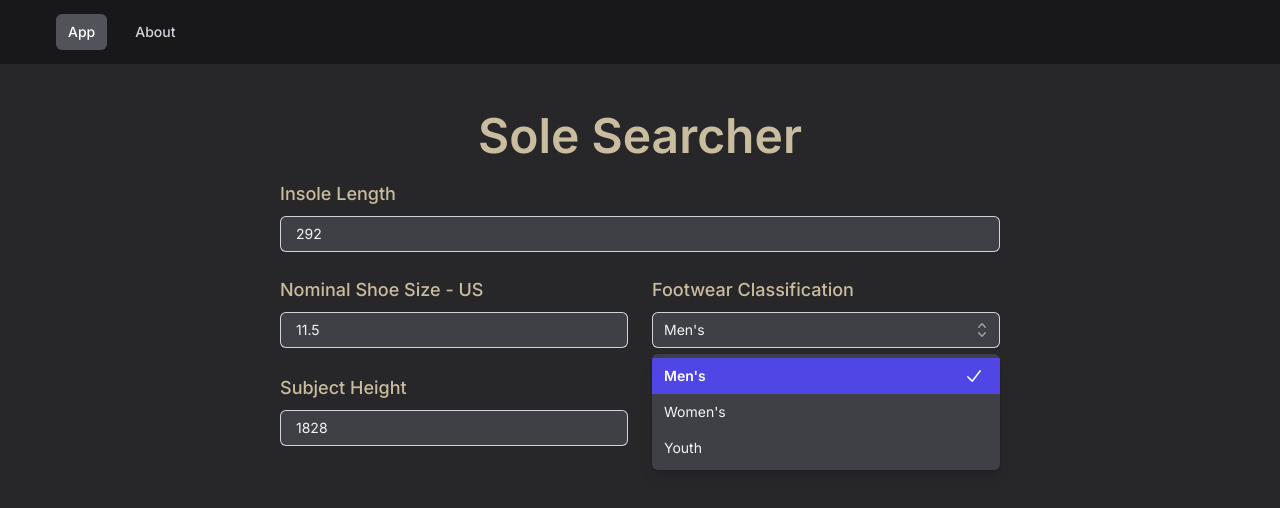
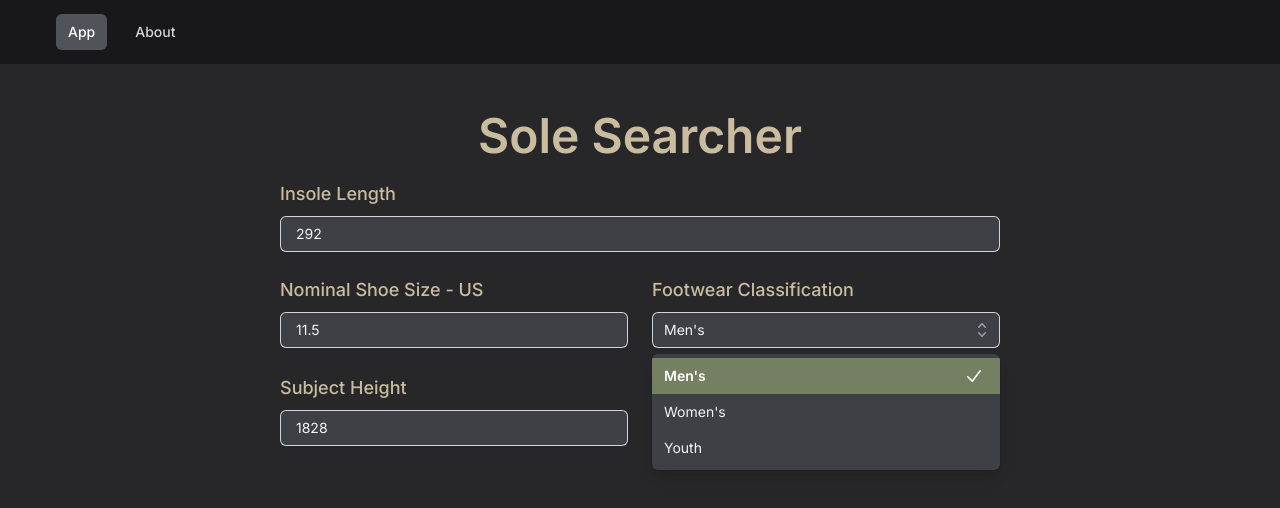
Before and after one commit to briancohan/solesearcher, a Next.js app: page / in a window 1280 px wide. Both pictures are taken after a click on the button "Men's". Shown: the top 508 px of the page. Built offline with nearby package versions, Linux system fonts and the light colour scheme.

Commit message:
fix form element focus color

```diff
--- a/src/components/BaseInput.tsx
+++ b/src/components/BaseInput.tsx
@@ -21,7 +21,7 @@ const BaseInput: React.FC<BaseInputProps> = ({ name, type = 'text', value = '',
       slotProps={{
         input: {
           className:
-            'block w-full rounded-md border-0 py-1.5 px-4 text-gray-100 shadow-sm ring-1 bg-zinc-700 ring-inset ring-gray-300 placeholder:text-gray-400 focus:ring-2 focus:ring-inset focus:ring-orange-600 sm:text-sm sm:leading-6',
+            'block w-full rounded-md border-0 py-1.5 px-4 text-gray-100 shadow-sm ring-1 bg-zinc-700 ring-inset ring-gray-300 placeholder:text-gray-400 focus:ring-2 focus:ring-inset focus:ring-sole-green sm:text-sm sm:leading-6',
           onChange: (e) => onChange(e.target.value),
         },
       }}
--- a/src/components/Select.tsx
+++ b/src/components/Select.tsx
@@ -19,7 +19,7 @@ const Select: React.FC<SelectProps> = ({ name, options, value, onChange }) => {
         <div>
           {name && <Label name='name'>{name}</Label>}
           <div className='relative mt-2'>
-            <Listbox.Button className='relative w-full cursor-default rounded-md bg-zinc-700 py-1.5 pl-3 pr-10 text-left text-gray-100 shadow-sm ring-1 ring-inset ring-gray-300 focus:outline-none focus:ring-2 focus:ring-indigo-600 sm:text-sm sm:leading-6'>
+            <Listbox.Button className='relative w-full cursor-default rounded-md bg-zinc-700 py-1.5 pl-3 pr-10 text-left text-gray-100 shadow-sm ring-1 ring-inset ring-gray-300 focus:outline-none focus:ring-2 focus:ring-sole-green sm:text-sm sm:leading-6'>
               <span className='block truncate'>{value}</span>
               <span className='absolute inset-y-0 right-0 flex items-center pr-2 pointer-events-none'>
                 <ChevronUpDownIcon className='w-5 h-5 text-gray-400' aria-hidden='true' />
@@ -38,7 +38,7 @@ const Select: React.FC<SelectProps> = ({ name, options, value, onChange }) => {
                     key={option}
                     className={({ active }) =>
                       clsx({
-                        'bg-indigo-600 text-white': active,
+                        'bg-sole-green text-white': active,
                         'text-gray-100': !active,
                         'relative cursor-default select-none py-2 pl-3 pr-9': true,
                       })
@@ -59,7 +59,7 @@ const Select: React.FC<SelectProps> = ({ name, options, value, onChange }) => {
                           <span
                             className={clsx({
                               'text-white': active,
-                              'text-indigo-600': !active,
+                              'text-sole-green': !active,
                               'absolute inset-y-0 right-0 flex items-center pr-4': true,
                             })}>
                             <CheckIcon className='w-5 h-5' aria-hidden='true' />
```
